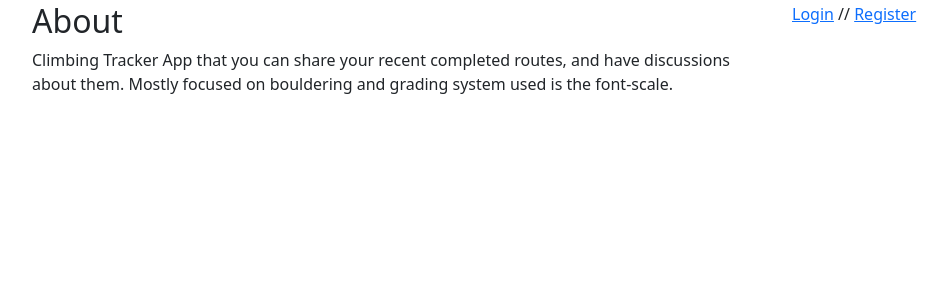
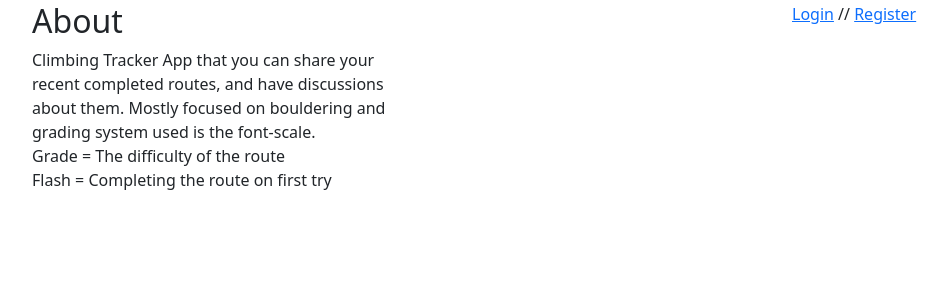
Before and after one commit to saimouu/climbing-tracker, a Flask app: page /about in a window 1280 px wide. Shown: the part 54-356 px from the top of the page, without its empty margins (50-998 px from the left). Run offline with Flask 3, Linux system fonts and the light colour scheme.

Commit message:
users can now add images of routes

```diff
--- a/climbs.py
+++ b/climbs.py
@@ -22,9 +22,9 @@ def create_climb(content):
         db.session.commit()
         route_id = temp_id_object.fetchone().id
         if flashes.add_flash_data(user_id=user_id, route_id=route_id, flash=flash):
-            return True
+            return (True, route_id)
     else:
-        return False
+        return (False, 0)
 
 def get_climb_by_id(id):
     sql = text("SELECT R.grade, R.location, R.time, R.id, R.user_id, U.username FROM routes R, users U WHERE R.user_id = U.id AND R.id = :id;")
--- a/routes.py
+++ b/routes.py
@@ -1,6 +1,8 @@
 from app import app
-import climbs, users, comments, flashes, locations
+import climbs, users, comments, flashes, locations, images
 from flask import render_template, request, redirect, flash
+
+import base64
 
 # fix naming because now routes = climbs, it's confusing
 
@@ -21,26 +23,28 @@ def new():
     all_locations = locations.get_all_locations()
     return render_template("new.html", locations=all_locations, grades=grades)
 
-# should redirect to the created climb
-# also error messages are atm misleading
 @app.route("/create", methods=["POST"])
 def create():
-    grade = request.form["grade"]
-    location = request.form["locations"]
-    flashed = request.form["flash"]
-    if request.form["indoor"] == "indoor":
-        indoor = True
-    else:
-        indoor = False
+    grade, location, flashed = request.form["grade"], request.form["locations"], request.form["flash"]
+    indoor = True if request.form["indoor"] == "indoor"  else False
     content = {"grade": grade, "location": location, "indoor": indoor, "flash": flashed}
 
     if not climbs.check_climb_content(content=content):
         flash("Invalid inputs. Location must be at least 3 letter.", category="error")
         return redirect("/new")
 
-    if climbs.create_climb(content=content):
+    new_climb = climbs.create_climb(content=content)    # (bool, route_id)
+
+    # TODO: this implementation works, but isn't very pretty
+    if new_climb[0]:
+        if "img" in request.files:
+            image = request.files["img"]
+            if image.filename != "":
+                if not images.upload_image(image=image, route_id=new_climb[1]):
+                    flash("Check your image file format", category="error")
+                    return redirect("/new")
         flash("Route added!", category="success")
-        return redirect("/")
+        return redirect(f"/climb/{new_climb[1]}")
     else:
         flash("You have to be logged in to add a route.", category="error")
         return redirect("/login")
@@ -58,7 +62,6 @@ def login():
         else:
             flash("Check your username and password", category="error")
             return redirect("/login")
-            #return render_template("error.html", message="wrong username or password")
 
 @app.route("/register", methods=["GET", "POST"])
 def register():
@@ -90,7 +93,9 @@ def logout():
 def climb(id):
     route = climbs.get_climb_by_id(id)
     contents = comments.get_comments_by_climb(id)
-    return render_template("climb.html", route=route, contents=contents)
+    image_info = images.get_image(id)
+    image = base64.b64encode(image_info.img).decode("ascii") if image_info else None
+    return render_template("climb.html", route=route, contents=contents, image_info=image_info, image=image)
 
 @app.route("/comment/<int:id>", methods=["POST"])
 def comment(id):
--- a/templates/about.html
+++ b/templates/about.html
@@ -1,9 +1,12 @@
 {% extends "base.html" %}
 {% block title %}About{% endblock %}
 {% block header %}<h2>About</h2>{% endblock %}
+
 {% block content %}
 <p>Climbing Tracker App that you can share your recent completed routes,
     and have discussions about them. Mostly focused on bouldering and
-    grading system used is the font-scale.
+    grading system used is the font-scale.<br>
+    Grade = The difficulty of the route <br>
+    Flash = Completing the route on first try <br>
 </p>
 {% endblock %}
--- a/templates/base.html
+++ b/templates/base.html
@@ -2,11 +2,14 @@
 <html>
   <head>
     <meta name="viewport" content="width=device-width, initial-scale=1, shrink-to-fit=no">
+    <!-- importing bootstrap -->
     <link href="https://cdn.jsdelivr.net/npm/bootstrap@5.3.2/dist/css/bootstrap.min.css" rel="stylesheet" integrity="sha384-T3c6CoIi6uLrA9TneNEoa7RxnatzjcDSCmG1MXxSR1GAsXEV/Dwwykc2MPK8M2HN" crossorigin="anonymous">
     <script src="https://cdn.jsdelivr.net/npm/bootstrap@5.3.2/dist/js/bootstrap.bundle.min.js" integrity="sha384-C6RzsynM9kWDrMNeT87bh95OGNyZPhcTNXj1NW7RuBCsyN/o0jlpcV8Qyq46cDfL" crossorigin="anonymous"></script>
     <title>{% block title %}{% endblock %}</title>
   </head>
   <div class="container">
+
+      <!-- Navbar -->
       <nav class="navbar navbar-expand-sm navbar-light">
           <a class="navbar-brand" href="/">Climbing Tracker</a>
           <ul class="navbar-nav">
@@ -26,6 +29,7 @@
           </ul>
       </nav>
 
+      <!-- Error and success messages-->
       {% with messages = get_flashed_messages(with_categories=true) %}
       {% if messages %}
         {% for category, message in messages %}
@@ -45,6 +49,7 @@
       {% endif %}
       {% endwith %}
 
+      <!-- Top row -->
       <div class="row">
           <div class="col-8">
               {% block header %}{% endblock %}
@@ -59,11 +64,17 @@
           </div>
       </div>
       <div class="row">
-          <div class="col-8">
+          <!-- Main content -->
+          <div class="col-sm">
               {% block content %}
               {% endblock %}
           </div>
-          <div class="col-4">
+          <div class="col-sm">
+            {% block middle %}
+            {% endblock %}
+          </div>
+          <!-- Side content -->
+          <div class="col-sm">
               {% block side %}
               {% endblock %}
           </div>
--- a/templates/new.html
+++ b/templates/new.html
@@ -2,7 +2,8 @@
 {% block title %}Create{% endblock %}
 {% block header %}<h2>Add a new route</h2>{% endblock %}
 {% block content %}
-<form action="/create" method="POST">
+<!-- enctype must be added otherwise file uploads don't work-->
+<form action="/create" method="POST" enctype="multipart/form-data">
 <label for="grade"><b>Grade:</b></label>
 <select name="grade">
     {% for grade in grades %}
@@ -27,6 +28,8 @@
     <option value="False">no</option>
     <option value="True">yes</option>
 </select><br>
+<label for="img"><b>Upload an image (optional):</b></label>
+<input type="file" name="img" id="img">
 <br>
 <input type="submit" value="submit">
 </form>
```
Also changed, not shown: images.py (added, +26 -0 lines), schema.sql (+8 -0 lines), templates/climb.html (+14 -2 lines).
